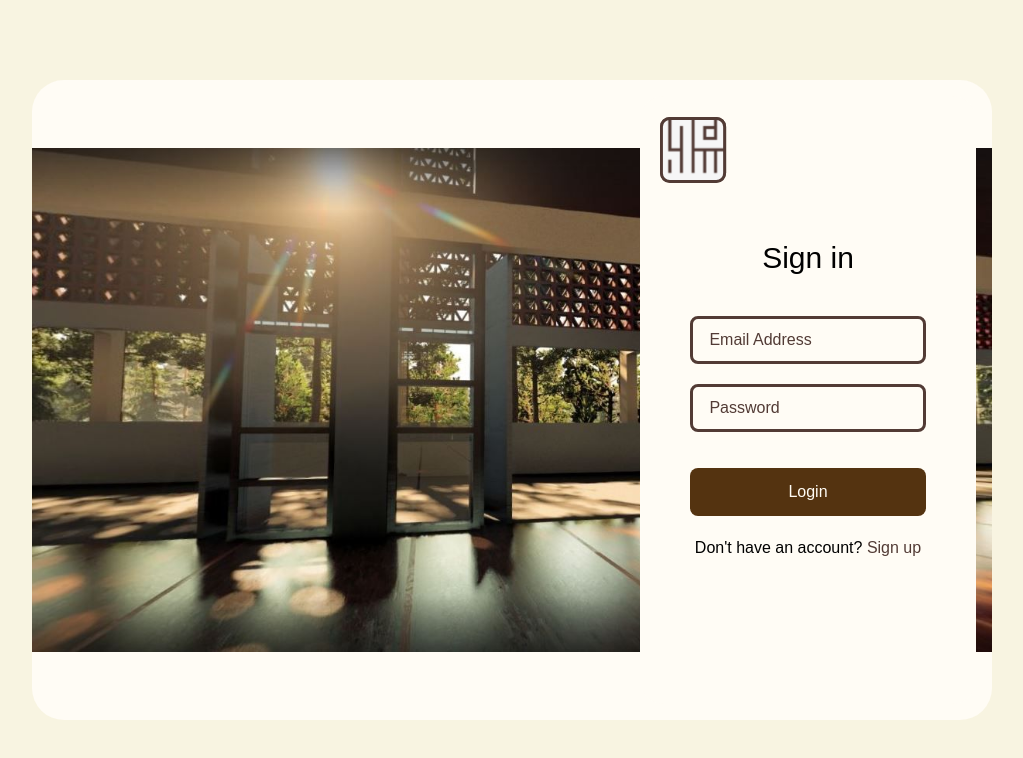
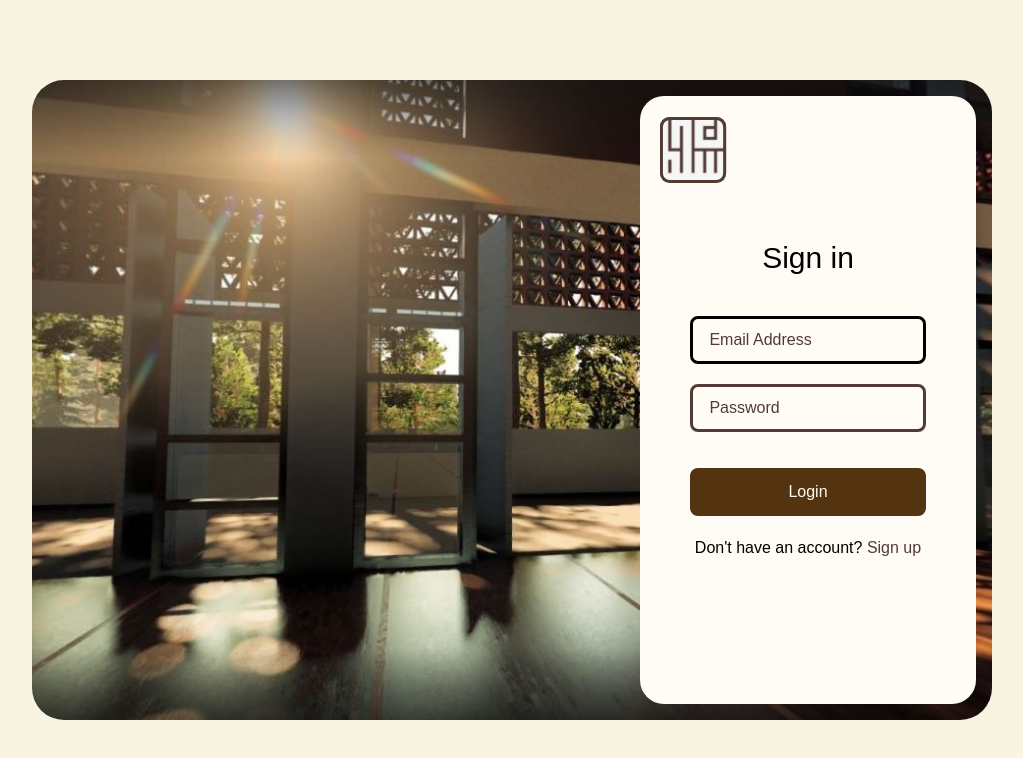
Before and after one commit to rifchzschki/Client-Salman-Integrated-Apps, a Next.js app: page /login in a window 1280 px wide. Shown: the top 758 px of the page, without its empty margins (128-1151 px from the left). Built offline with nearby package versions, Linux system fonts and the light colour scheme.

Commit message:
ft: adjusting the bg image

```diff
--- a/src/app/login/page.tsx
+++ b/src/app/login/page.tsx
@@ -4,14 +4,14 @@ export default function Login() {
   return (
     <main className="w-screen h-screen bg-cream flex items-center justify-center overflow-hidden">
         <div className="relative w-[75vw] h-[80vh] bg-bonewhite rounded-4xl flex items-center justify-end overflow-hidden">
-            <img src="/masjid-salman-itb.jpg" alt="" className="absolute min-w-[100%] object-cover z-0"/>
+            <img src="/masjid-salman-itb.jpg" alt="" className="absolute min-w-[100%] min-h-[100%] object-cover z-0"/>
             <div className="absolute w-[35%] h-[95%] flex flex-col gap-5 items-center justify-center bg-bonewhite z-10 m-4 rounded-3xl">
                 <img src="/logo-salman.svg" className="absolute top-5 left-5 w-17 h-17"/>
                 <div>
                     <h1 className="text-3xl text-black">Sign in</h1>
                 </div>
                 <form action="" className="flex flex-col gap-5 items-center justify-center w-[70%] mt-5">
-                    <div className="w-[100%] h-12 border-3 border-d-brown rounded-lg flex items-center pl-2">
+                    <div className="w-[100%] h-12 border-3 border-black rounded-lg flex items-center pl-2">
                         {/* <img src="/profile.svg" className="w-[10%] h-[80%]"/> */}
                         <input
                             type="text"
--- a/src/app/signup/page.tsx
+++ b/src/app/signup/page.tsx
@@ -4,7 +4,7 @@ export default function Login() {
   return (
     <main className="w-screen h-screen bg-cream flex items-center justify-center overflow-hidden">
         <div className="relative w-[75vw] h-[80vh] bg-bonewhite rounded-4xl flex items-center justify-end overflow-hidden">
-            <img src="/masjid-salman-itb.jpg" alt="" className="absolute min-w-[100%] object-cover z-0"/>
+            <img src="/masjid-salman-itb.jpg" alt="" className="absolute min-w-[100%] min-h-[100%] object-cover z-0"/>
             <div className="absolute w-[35%] h-[95%] flex flex-col gap-5 items-center justify-center bg-bonewhite z-10 m-4 rounded-3xl">
                 <img src="/logo-salman.svg" className="absolute top-5 left-5 w-17 h-17"/>
                 <div>
```
